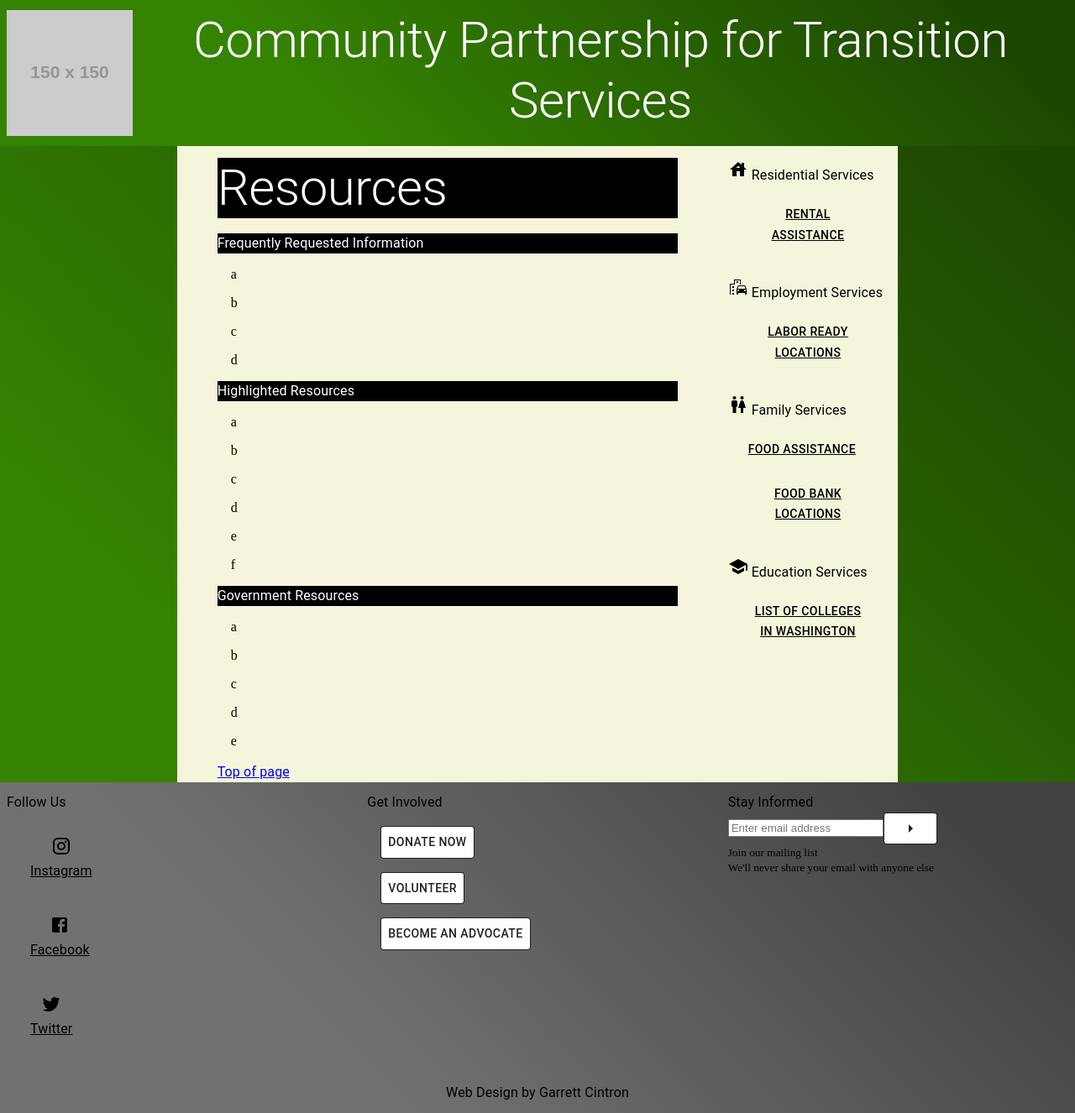
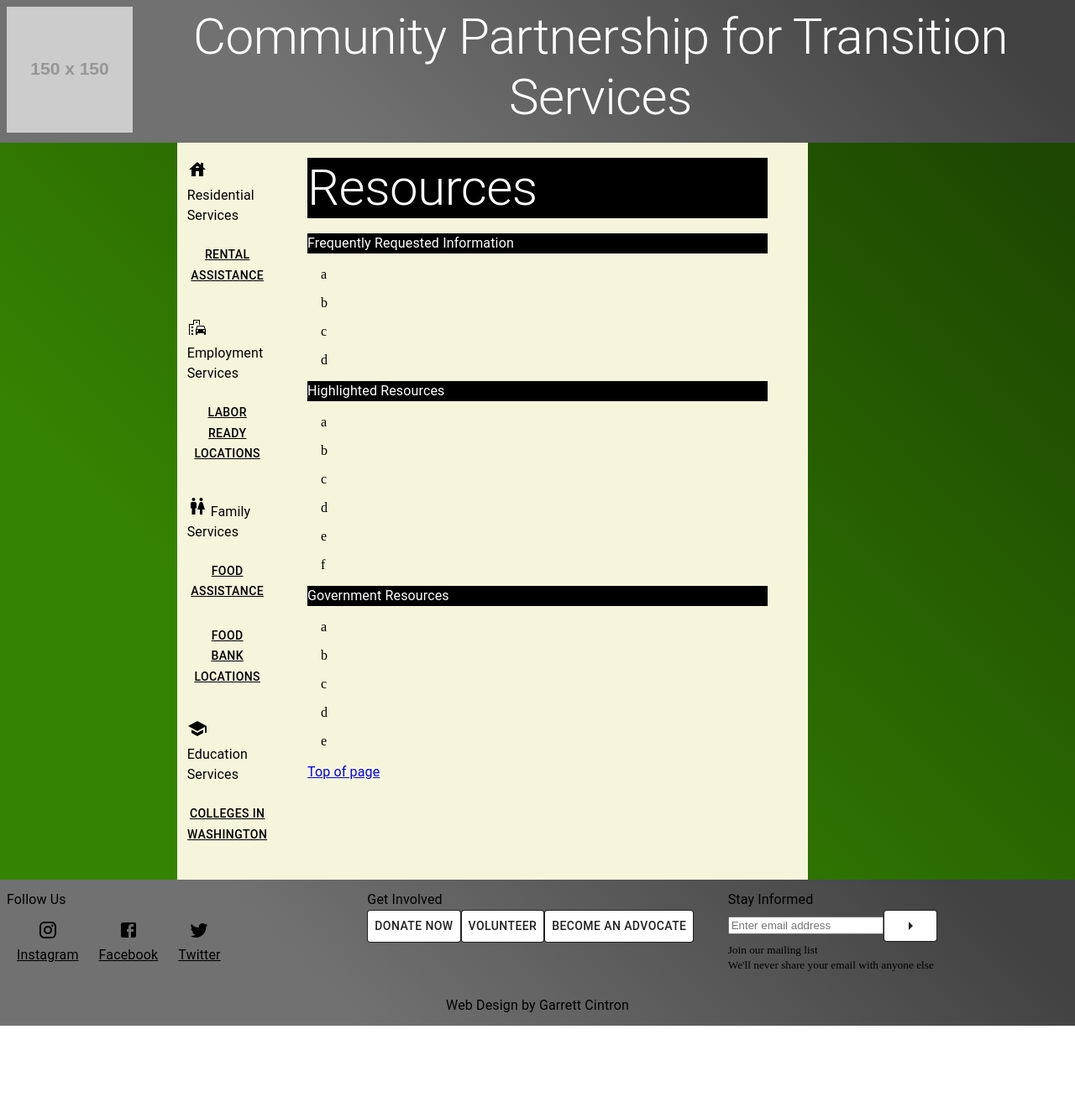
Before and after one commit to tiggerman120/thurston-county-cpts, a React (Create React App) app: page / in a window 1280 px wide. Shown: the whole page at 84% size. After the commit the page ends 1222 px from the top, so only its background shows below. Built offline with nearby package versions, Linux system fonts and the light colour scheme.

Commit message:
header color changed footer structure changed

```diff
--- a/src/App.js
+++ b/src/App.js
@@ -29,10 +29,6 @@ const useStyles = makeStyles((theme) => ({
   },
   header: {
     textAlign: 'center',
-    position: 'sticky',
-    top: 0,
-    zIndex: 2,
-    background: 'linear-gradient(45deg, #358302 30%, #1D4701 90%)',
   },
   navbar: {
 
@@ -95,12 +91,12 @@ function App() {
             <Grid item xs={2}>
 
             </Grid>
+            <Grid item xs={4} sm={1} className={classes.aside}>
+              <Aside />
+            </Grid>
             <Grid item xs={4} sm={6} className={classes.home}>
               <Main />
             </Grid>
-            <Grid item xs={4} sm={2} className={classes.aside}>
-          <Aside />
-        </Grid>
           </Route>
 
           {/* <Route path="/residential">
--- a/src/components/aside/aside.js
+++ b/src/components/aside/aside.js
@@ -58,7 +58,7 @@ const Aside = () => {
             <Typography><SchoolIcon /> Education Services</Typography>
 
             <List>
-              <ListItem><Button><a href="https://www.sbctc.edu/our-colleges/explore-colleges/default.aspx" className={classes.button} target="_blank" rel="noreferrer" >List of colleges in Washington</a></Button></ListItem>
+              <ListItem><Button><a href="https://www.sbctc.edu/our-colleges/explore-colleges/default.aspx" className={classes.button} target="_blank" rel="noreferrer" >colleges in Washington</a></Button></ListItem>
 
             </List>
           </List>
--- a/src/components/footer/footer.js
+++ b/src/components/footer/footer.js
@@ -3,7 +3,7 @@ import ArrowRightIcon from '@material-ui/icons/ArrowRight';
 import FacebookIcon from '@material-ui/icons/Facebook';
 import InstagramIcon from '@material-ui/icons/Instagram';
 import TwitterIcon from '@material-ui/icons/Twitter';
-import { Button, Grid, IconButton, List, ListItem, Typography } from '@material-ui/core';
+import { Button, Grid, IconButton, Typography } from '@material-ui/core';
 import Form from 'react-bootstrap/Form';
 
 
@@ -45,21 +45,21 @@ const Footer = () => {
     <Grid container spacing={3} className={classes.root}>
       <Grid item xs={4}>
         <Typography>Follow Us</Typography>
-        <List>
-          <ListItem><IconButton > <a href="https://instagram.com" className={classes.link} target="_blank" rel="noreferrer"><InstagramIcon /><Typography>Instagram</Typography></a></IconButton></ListItem>
 
-          <ListItem><IconButton > <a href="https://facebook.com" className={classes.link} target="_blank" rel="noreferrer"><FacebookIcon /><Typography>Facebook</Typography></a></IconButton></ListItem>
-          <ListItem><IconButton > <a href="https://twitter.com" className={classes.link} target="_blank" rel="noreferrer"><TwitterIcon /><Typography>Twitter</Typography></a></IconButton></ListItem>
+          <IconButton > <a href="https://instagram.com" className={classes.link} target="_blank" rel="noreferrer"><InstagramIcon /><Typography>Instagram</Typography></a></IconButton>
 
-        </List>
+          <IconButton > <a href="https://facebook.com" className={classes.link} target="_blank" rel="noreferrer"><FacebookIcon /><Typography>Facebook</Typography></a></IconButton>
+          <IconButton > <a href="https://twitter.com" className={classes.link} target="_blank" rel="noreferrer"><TwitterIcon /><Typography>Twitter</Typography></a></IconButton>
+
+
       </Grid>
       <Grid item xs={4}>
         <Typography>Get Involved</Typography>
-        <List>
-          <ListItem><Button className={classes.button} onClick={() => donateHandler()}>Donate Now</Button></ListItem>
-          <ListItem><Button className={classes.button} onClick={() => volunteerHandler()}>Volunteer</Button></ListItem>
-          <ListItem><Button className={classes.button} onClick={() => onClickHandler()}>Become an Advocate</Button></ListItem>
-        </List>
+
+          <Button className={classes.button} onClick={() => donateHandler()}>Donate Now</Button>
+          <Button className={classes.button} onClick={() => volunteerHandler()}>Volunteer</Button>
+          <Button className={classes.button} onClick={() => onClickHandler()}>Become an Advocate</Button>
+
       </Grid>
       <Grid item xs={4}>
         <Typography>Stay Informed</Typography>
--- a/src/components/header/header.js
+++ b/src/components/header/header.js
@@ -9,6 +9,7 @@ const useStyles = makeStyles((theme) => ({
   root: {
     flexGrow: 1,
     alignContent: 'center',
+    background: 'linear-gradient(45deg, #707170 30%, #424242 90%)',
   },
   img: {
 
```
